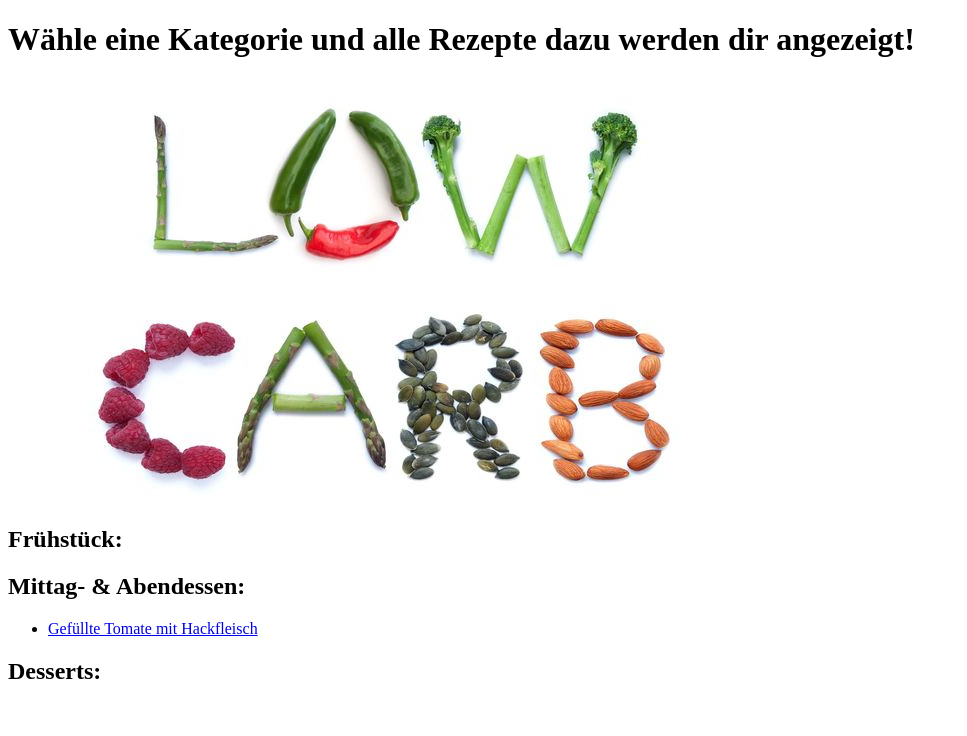
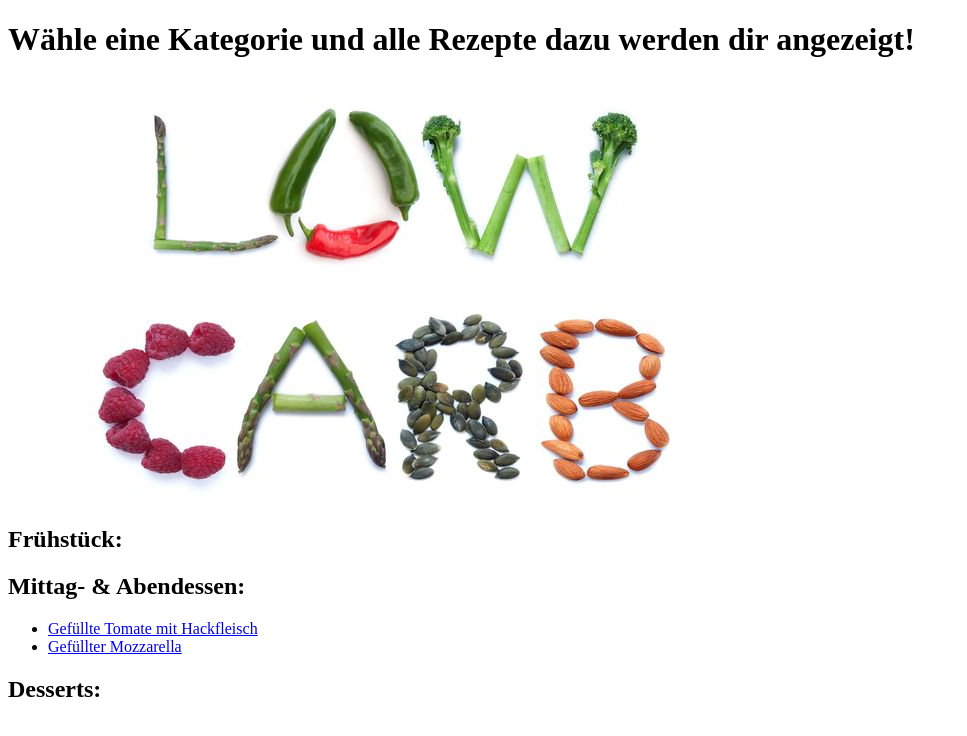
Before and after one commit to Jaxjoh/low-carb-recipes, a plain HTML site: page index.html in a window 1280 px wide. Shown: the whole page, without its empty margins (0-967 px from the left). Drawn offline with Linux system fonts and the light colour scheme.

Commit message:
add recipe

```diff
--- a/index.html
+++ b/index.html
@@ -23,6 +23,7 @@
             <a href="recipes/gefüllte-tomate-mit-hackfleisch.html">Gefüllte Tomate mit Hackfleisch</a>
             </li> -->
             <li><a href="https://www.leckerschmecker.me/one-pot-gerichte-gefuellte-tomaten/">Gefüllte Tomate mit Hackfleisch</a></li>
+            <li><a href="https://www.gesunderezepte.me/gefuellter-mozzarella/">Gefüllter Mozzarella</a></li>
     </ul>
 
     <h2>Desserts:</h2>
```
